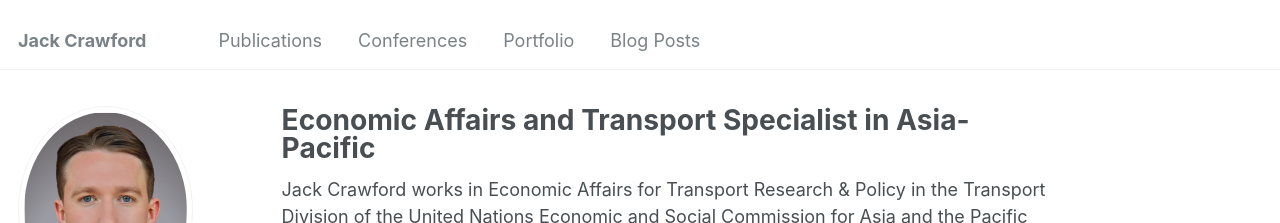
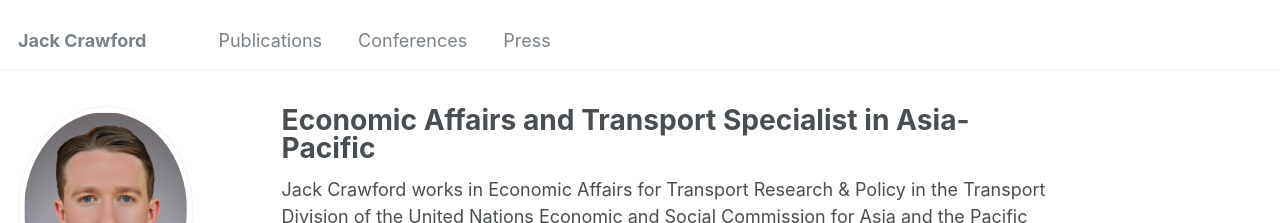
Before and after one commit to jackgcrawford/jackcrawford, a Jekyll site: the page built from _pages/about.md, in a window 1280 px wide. Shown: the top 223 px of the page. Built offline with Jekyll 4.4.1, drawn with Linux system fonts in a browser that asks for light colours.

Commit message:
Update navigation.yml

```diff
--- a/_data/navigation.yml
+++ b/_data/navigation.yml
@@ -11,8 +11,5 @@
   - title: "Conferences"
     url: /conferences/
 
-  - title: "Portfolio"
-    url: /portfolio/
-
-  - title: "Blog Posts"
-    url: /year-archive/
+  - title: "Press"
+    url: /press/
```
